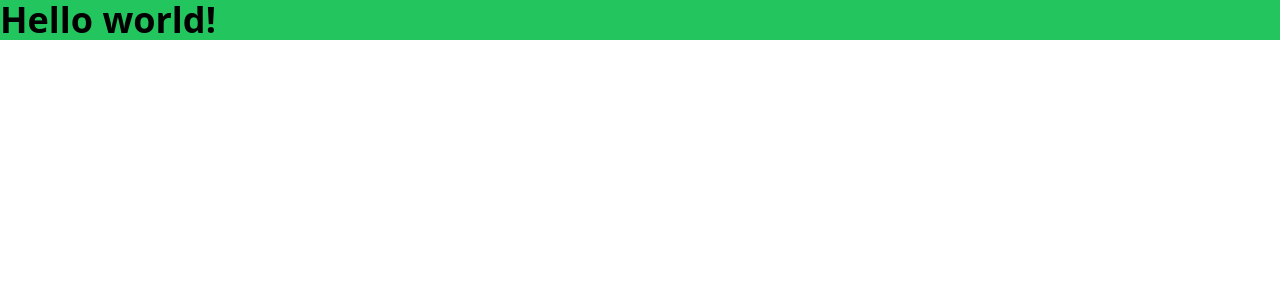
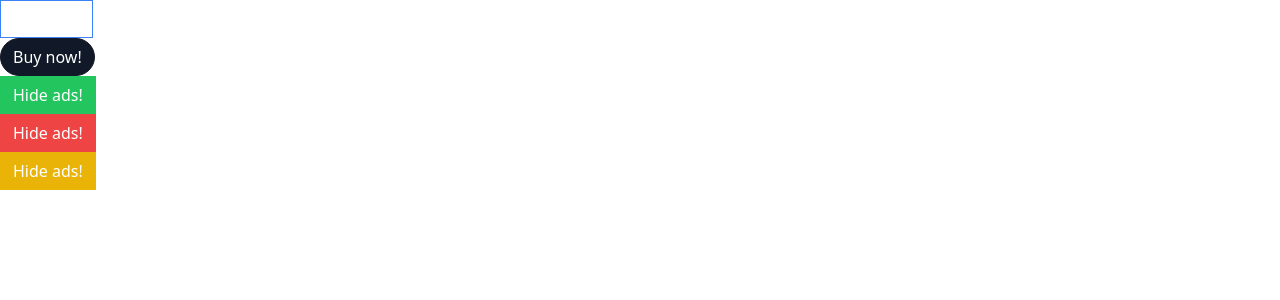
Before and after one commit to anateii/compts, a React (Create React App) app: page / in a window 1280 px wide. Shown: the top 300 px of the page. Built offline with nearby package versions, Linux system fonts and the light colour scheme.

Commit message:
Styling based on variation with tailwind classes and classnames library

```diff
--- a/package.json
+++ b/package.json
@@ -7,6 +7,7 @@
     "@testing-library/react": "^13.4.0",
     "@testing-library/user-event": "^13.5.0",
     "autoprefixer": "^9.8.8",
+    "classnames": "^2.3.2",
     "postcss": "^8.4.21",
     "prop-types": "^15.8.1",
     "react": "^18.2.0",
--- a/src/App.js
+++ b/src/App.js
@@ -1,7 +1,30 @@
 import "./index.css";
+import Button from "./Button";
 
 function App() {
-  return <h1 className="text-4xl font-bold bg-green-500">Hello world!</h1>;
+  return (
+    <div>
+      <div>
+        <Button primary outline>
+          Click me!
+        </Button>
+      </div>
+      <div>
+        <Button secondary rounded>
+          Buy now!
+        </Button>
+      </div>
+      <div>
+        <Button success>Hide ads!</Button>
+      </div>
+      <div>
+        <Button danger>Hide ads!</Button>
+      </div>
+      <div>
+        <Button warning>Hide ads!</Button>
+      </div>
+    </div>
+  );
 }
 
 export default App;
--- /dev/null
+++ b/src/Button.js
@@ -0,0 +1,50 @@
+import React from "react";
+import className from "classnames";
+
+function Button({
+  children,
+  primary,
+  secondary,
+  success,
+  danger,
+  warning,
+  rounded,
+  outline,
+}) {
+  const classes = className("px-3 py-1.5 border", {
+    "border-blue-500 bg-blue-500 text-white": primary,
+    "border-gray-900 bg-gray-900 text-white": secondary,
+    "border-green-500 bg-green-500 text-white": success,
+    "border-yellow-500 bg-yellow-500 text-white": warning,
+    "border-red-500 bg-red-500 text-white": danger,
+    "rounded-full": rounded,
+    "bg-white": outline,
+    "text-blue-500": outline && primary,
+    "text-gray-900": outline && secondary,
+    "text-green-500": outline && success,
+    "text-yellow-500": outline && danger,
+    "text-red-500": outline && warning,
+  });
+
+  return <button className={classes}>{children}</button>;
+}
+
+Button.propTypes = {
+  checkVariationValue: ({ primary, secondary, success, warning, danger }) => {
+    const count =
+      Number(!!primary) +
+      Number(!!secondary) +
+      Number(!!success) +
+      Number(!!warning) +
+      Number(!!danger) +
+      Number(!!secondary);
+
+    if (count > 1) {
+      return new Error(
+        "Only one between primary, secondary, success, warning, danger can have value equal to true"
+      );
+    }
+  },
+};
+
+export default Button;
```
Also changed, not shown: 1 other file (tests, documents, lock files or other folders).
